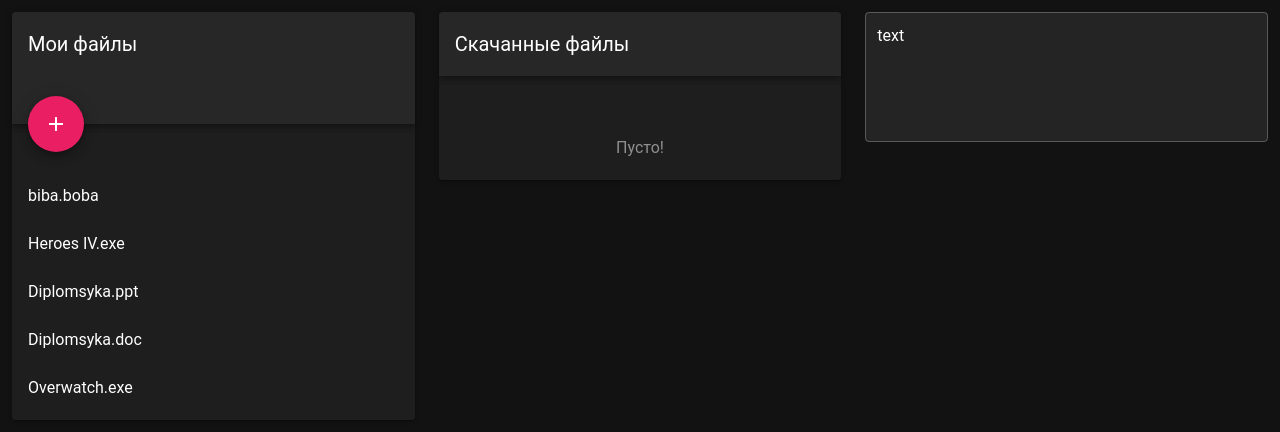
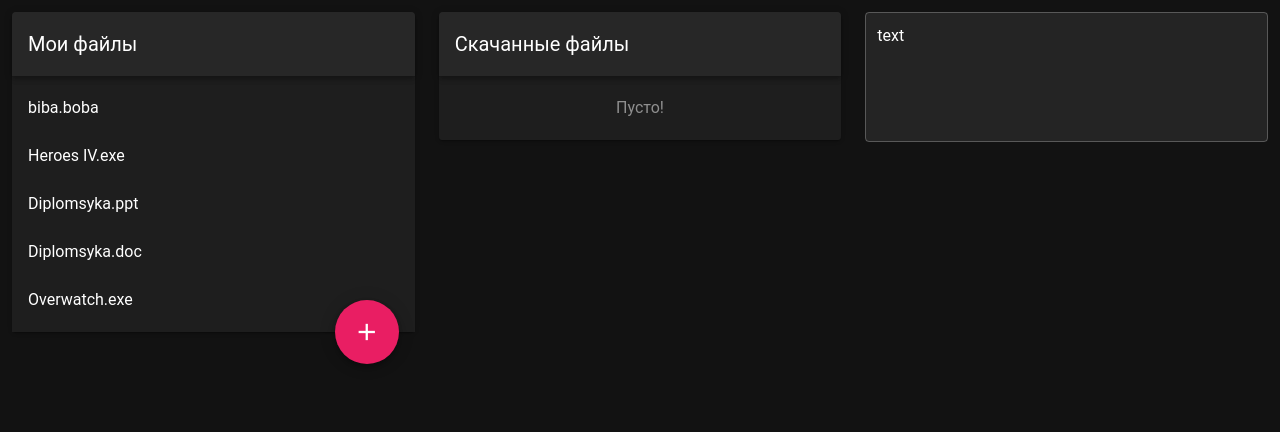
Before and after one commit to HappyStore/secureshare, a Vue app: page / in a window 1280 px wide. Shown: the top 432 px of the page. Built offline with nearby package versions, Linux system fonts and the light colour scheme; a small style sheet from the web is missing.

Commit message:
refactor fab btn

```diff
--- a/src/components/fileList.vue
+++ b/src/components/fileList.vue
@@ -1,6 +1,5 @@
 <template>
-    <v-list max-height="500" class="overflow-y-auto" subheader>
-        <v-subheader inset></v-subheader>
+    <v-list max-height="500" class="overflow-y-auto">
         <div v-if="value.length > 0">
             <file-item v-for="(item, i) in value" :key="i" :value="item"></file-item>
         </div>
--- a/src/components/userFiles.vue
+++ b/src/components/userFiles.vue
@@ -1,15 +1,13 @@
 <template>
     <v-card>
-        <v-toolbar extended>
+        <v-toolbar>
             <v-toolbar-title>Мои файлы</v-toolbar-title>
-            <template v-slot:extension>
-                <v-btn @click="onAddClick" color="pink" dark absolute bottom left fab>
-                <v-icon>add</v-icon>
-              </v-btn>
-            </template>
         </v-toolbar>
 
         <file-list :value="fileItems"></file-list>
+        <v-btn fab large dark bottom right absolute @click="onAddClick" color="pink">
+        <v-icon>add</v-icon>
+      </v-btn>
     </v-card>
 </template>
 
```
